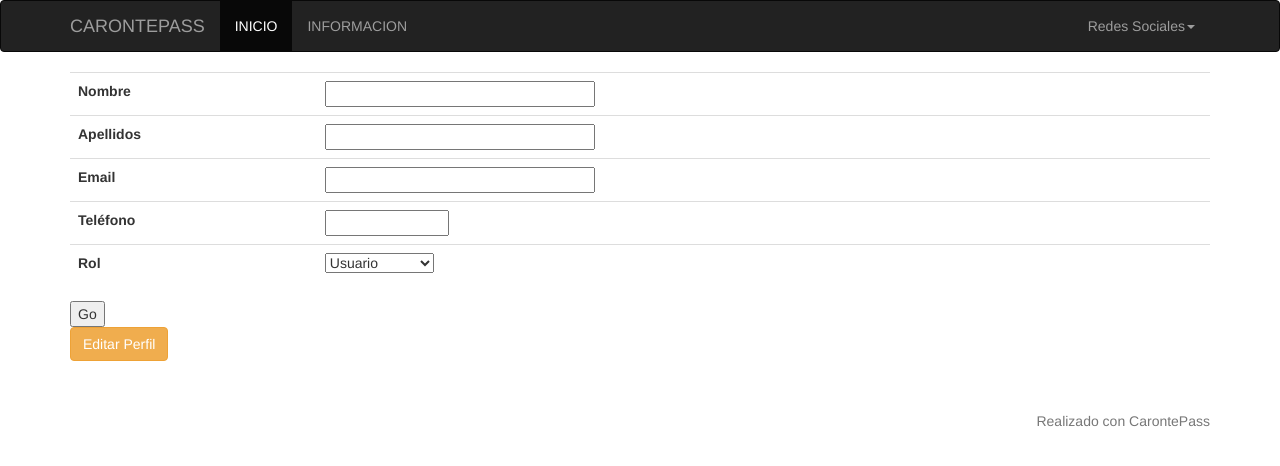
After one commit to torehc/carontepass-v1, a Flask app: template app/templates/user_edit.html in a window 1280 px wide. The commit adds this page. Shown: the top 466 px of the page. Run offline with Flask 2, Linux system fonts and the light colour scheme; the template is opened without the code that fills it: values that come from a table or form of the project are taken from there, others are empty; parts of the project's set-up code (start-up, migrations or seed data) failed here and were passed over; some libraries are stand-ins or nearby versions.

Commit message:
Añadido parte de formulario para editar usuario

```diff
--- a/app/__init__.py
+++ b/app/__init__.py
@@ -14,6 +14,7 @@ def get_connection_string():
         )
 
 app = Flask(__name__)
+app.config['SECRET_KEY'] = config.SECRET_KEY
 app.config['SQLALCHEMY_DATABASE_URI'] = get_connection_string()
 db = SQLAlchemy(app)
 
--- /dev/null
+++ b/app/forms.py
@@ -0,0 +1,13 @@
+from flask_wtf import Form
+from wtforms import StringField, SelectField
+from wtforms.validators import DataRequired
+
+class UserEditForm(Form):
+    name = StringField('name', validators=[DataRequired()])
+    last_name = StringField('last_name', validators=[DataRequired()])
+    email = StringField('email')
+    phone = StringField('phone')
+    rol = SelectField('rol', choices=[
+        ('usr', 'Usuario'),
+        ('adm', 'Administrador'),
+        ])
--- a/app/templates/user_detail.html
+++ b/app/templates/user_detail.html
@@ -55,5 +55,6 @@
 
 
 </table>
+<p><a class="btn btn-warning" href="/users/{{ object.id_user }}/edit">Editar Perfil</a>
 
 {% endblock %}
--- /dev/null
+++ b/app/templates/user_edit.html
@@ -0,0 +1,47 @@
+{% extends "base.html" %}
+
+{% block content %}
+
+<form method="POST" action="/">
+{{ form.csrf_token }}
+
+
+<table class="table">
+
+<tr>
+    <th>Nombre</th>
+    <td>{{ form.name(size=30) }}</td>
+</tr>
+
+<tr>
+    <th>Apellidos</th>
+    <td>{{ form.last_name(size=30) }}</td>
+</tr>
+
+<tr>
+    <th>Email</th>
+    <td>{{ form.email(size=30) }}</td>
+</tr>
+
+<tr>
+    <th>Teléfono</th>
+    <td>{{ form.phone(size=12) }}</td>
+</tr>
+
+<tr>
+    <th>Rol</th>
+    <td>{{ form.rol() }}</td>
+</tr>
+
+
+
+
+</table>
+
+    <input type="submit" value="Go">
+
+</form>
+
+<p><a class="btn btn-warning" href="/users/{{ object.id_user }}/edit">Editar Perfil</a>
+
+{% endblock %}
```
Also changed, not shown: app/views.py (+13 -1 lines).
